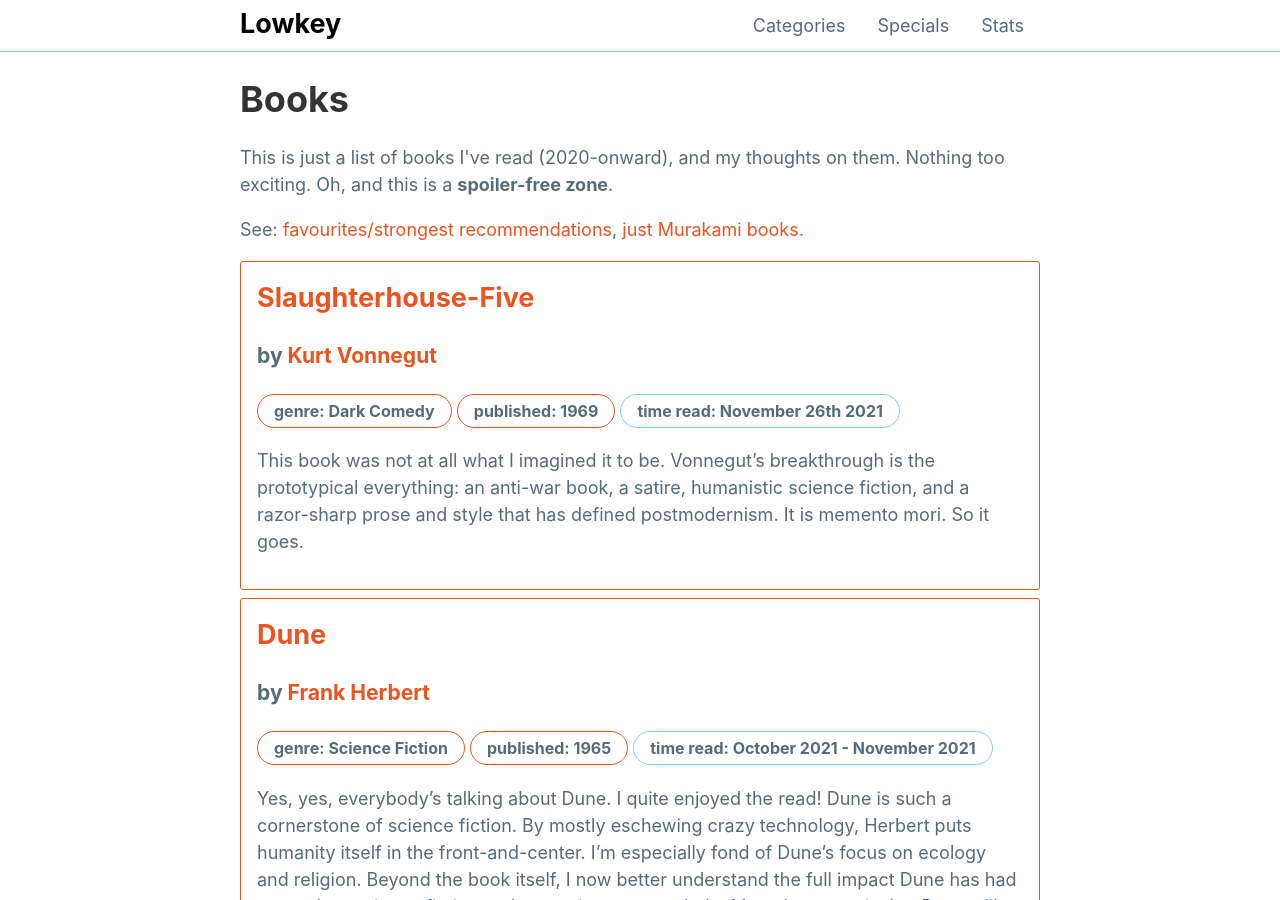
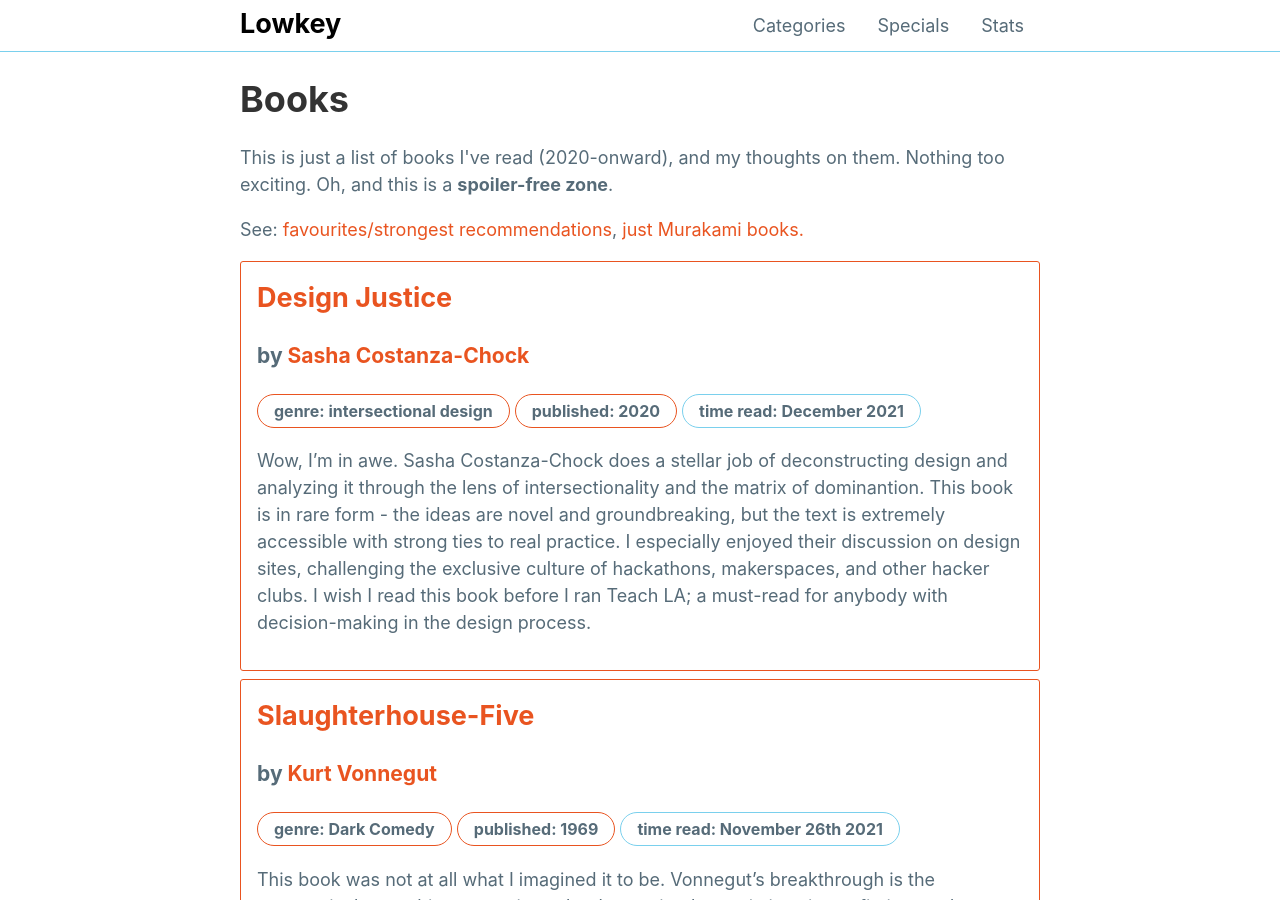
Before and after one commit to mattxwang/lowkey, a Jekyll site: the page built from stats/books.html, in a window 1280 px wide and 900 px high. Built offline with Jekyll 4.4.1, drawn with Linux system fonts in a browser that asks for light colours.

Commit message:
design justice!

```diff
--- a/_data/books.yml
+++ b/_data/books.yml
@@ -511,3 +511,12 @@ slaughterhousefive:
   strong: true
   thoughts: >
     This book was not at all what I imagined it to be. Vonnegut's breakthrough is the prototypical everything: an anti-war book, a satire, humanistic science fiction, and a razor-sharp prose and style that has defined postmodernism. It is memento mori. So it goes.
+designjustice:
+  title: Design Justice
+  author: Sasha Costanza-Chock
+  genre: intersectional design
+  year_published: 2020
+  time_read: December 2021
+  strong: true
+  thoughts: >
+    Wow, I'm in awe. Sasha Costanza-Chock does a stellar job of deconstructing design and analyzing it through the lens of intersectionality and the matrix of dominantion. This book is in rare form - the ideas are novel and groundbreaking, but the text is extremely accessible with strong ties to real practice. I especially enjoyed their discussion on design sites, challenging the exclusive culture of hackathons, makerspaces, and other hacker clubs. I wish I read this book before I ran Teach LA; a must-read for anybody with decision-making in the design process.
```
